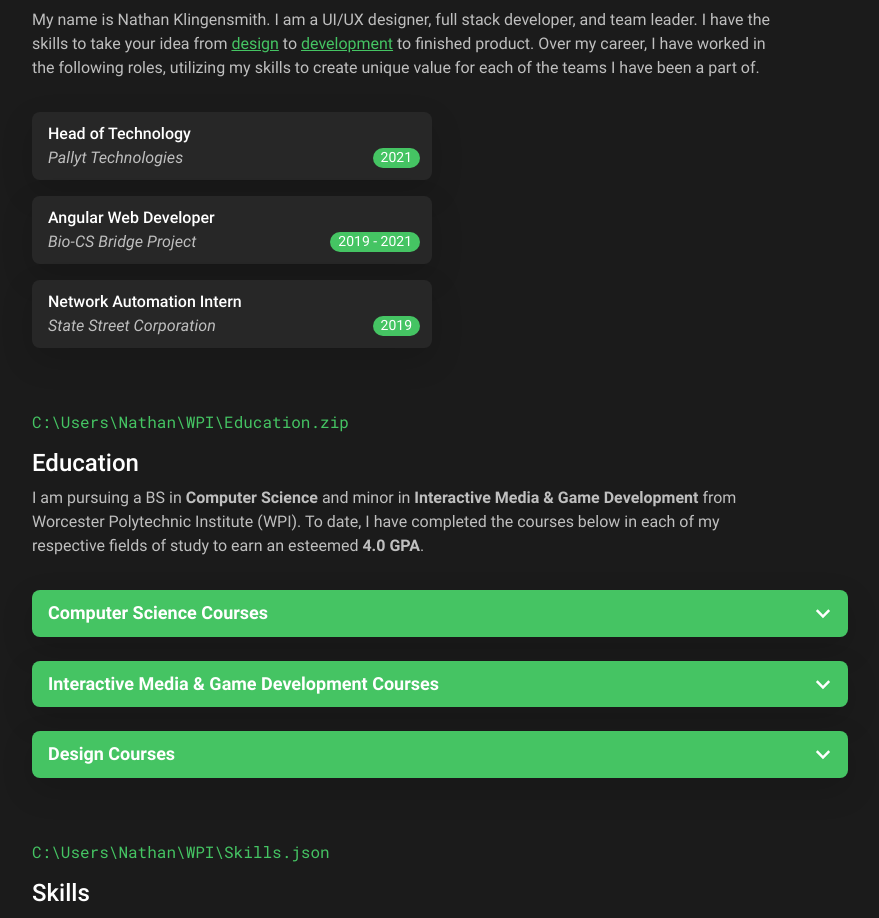
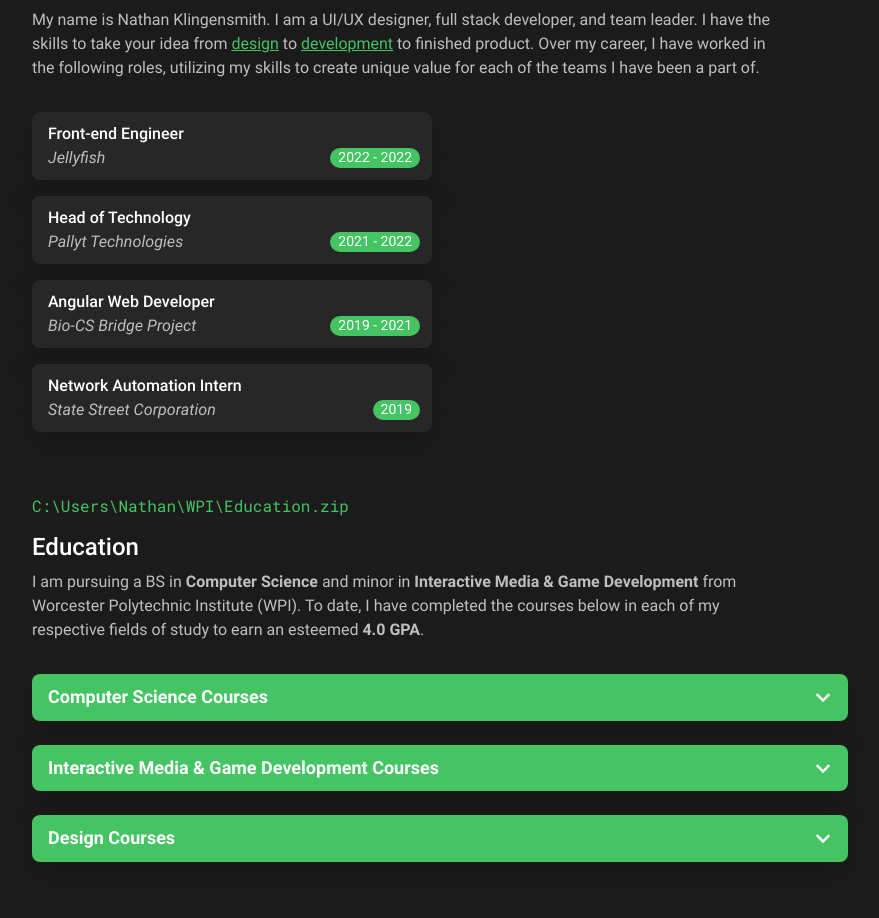
Before and after one commit to Paradoxdotexe/theNJK, a Vue app: page / in a window 1280 px wide. Shown: the part 930-1848 px from the top of the page, without its empty margins (108-987 px from the left). Built offline with nearby package versions, Linux system fonts and the light colour scheme.

Commit message:
Update roles

```diff
--- a/src/data/roles.ts
+++ b/src/data/roles.ts
@@ -6,9 +6,14 @@ interface Role {
 
 const Roles: Role[] = [
   {
+    title: 'Front-end Engineer',
+    company: 'Jellyfish',
+    years: [2022]
+  },
+  {
     title: 'Head of Technology',
     company: 'Pallyt Technologies',
-    years: 2021
+    years: [2021, 2022]
   },
   {
     title: 'Angular Web Developer',
```
